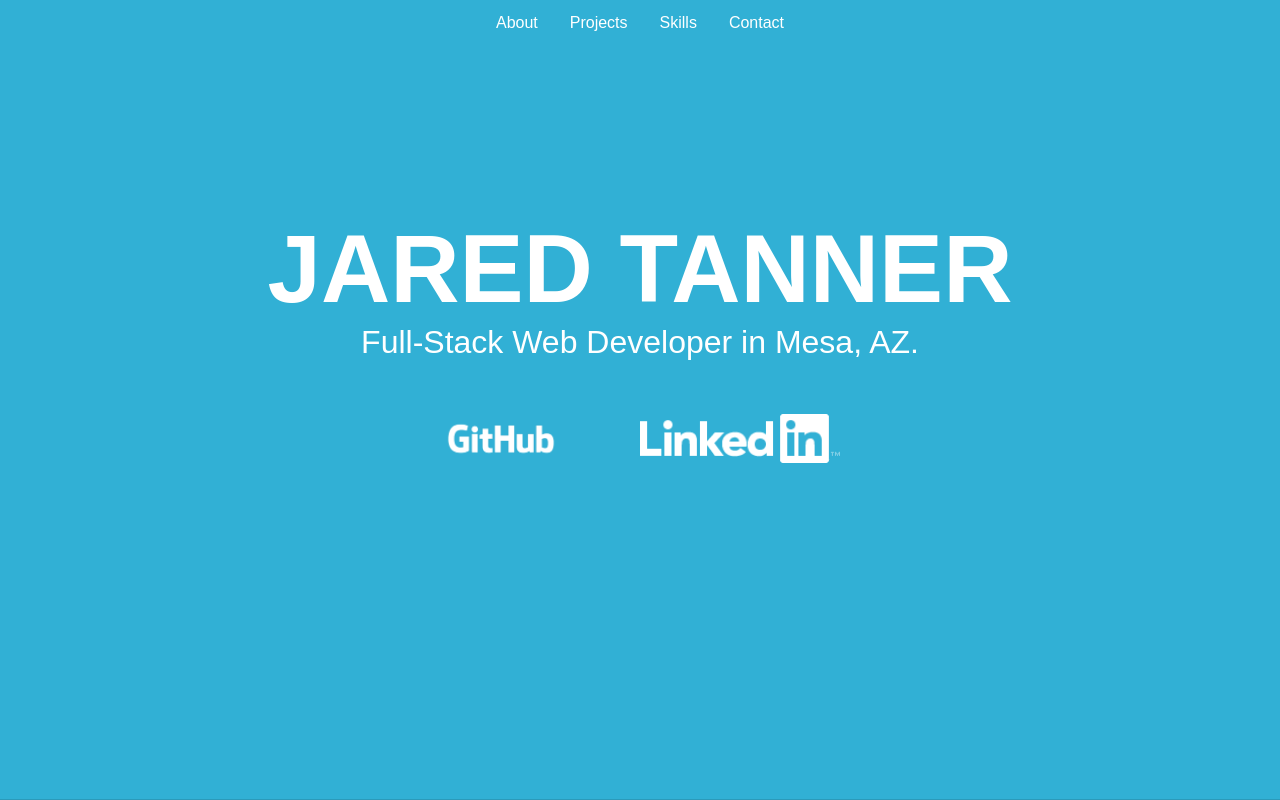
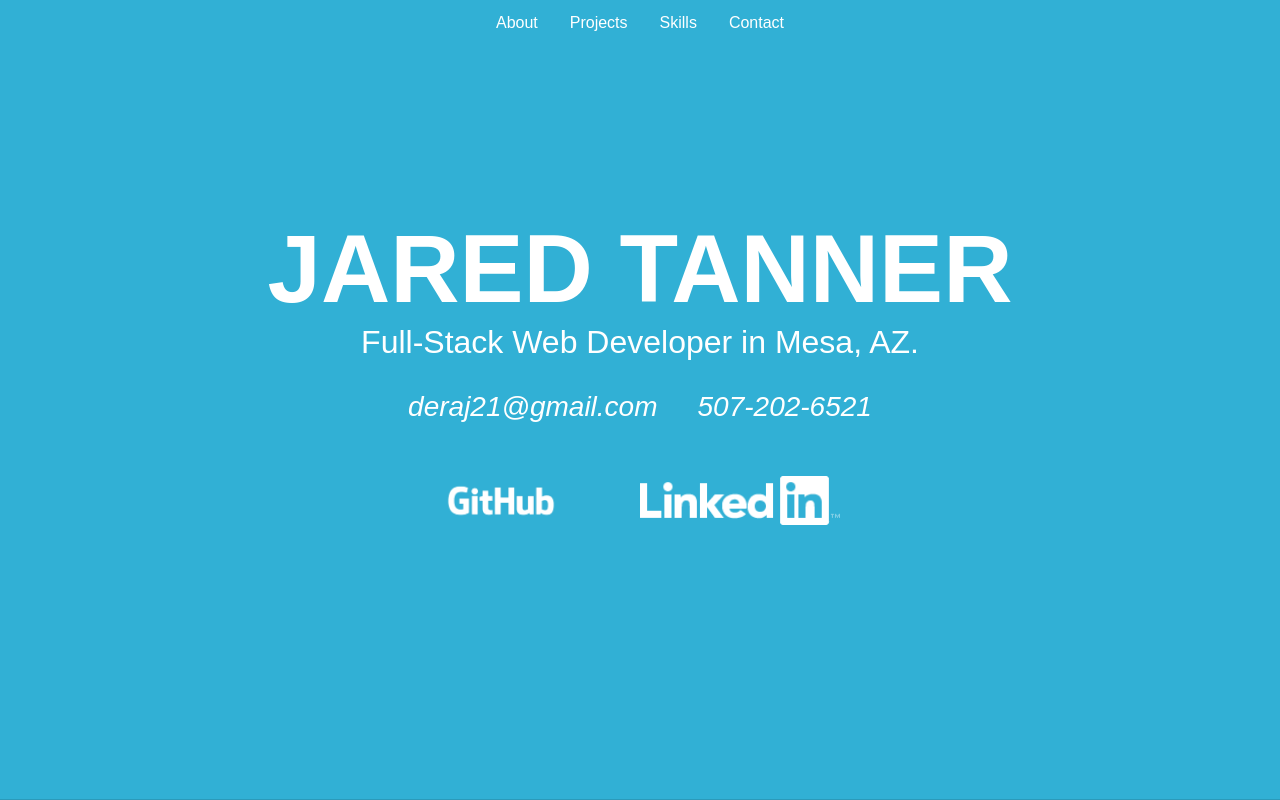
Before and after one commit to Deraj21/jaredmtanner-portfolio, a React (Create React App) app: page / in a window 1280 px wide. Shown: the top 800 px of the page. Built offline with nearby package versions, Linux system fonts and the light colour scheme; the HTML template or start-up script is replaced by a standard one.

Commit message:
added contact info

```diff
--- a/src/App.css
+++ b/src/App.css
@@ -46,6 +46,7 @@ body {
   flex-direction: column;
 }
 
+
 .jumbotron-text {
   /*TAGLINE UNDER NAME*/
   font-weight: 400;
@@ -53,6 +54,23 @@ body {
   color: white;
   text-align: center;
   padding-top: 150px;
+}
+
+.contact-info {
+  font-weight: 400;
+  font-size: 1.75em;
+  color: white;
+  text-align: center;
+  margin-top: 30px;
+  font-style: italic;
+}
+.contact-info > span {
+  margin: 0px 20px;
+}
+.small {
+  margin-bottom: 20px;
+  font-size: 1.5em;
+
 }
 
 .jumbotron-text h1 {
@@ -119,7 +137,7 @@ body {
 .main-content {
   flex: 0 0 66.6%;
   margin-top: 2rem;
-  margin-bottom: 3rem;
+  margin-bottom: 1rem;
 }
 
 .side-content-sm {
@@ -259,6 +277,10 @@ h4 {
   transition: .5s ease all;
 }
 
+.contact input::placeholder, .contact textarea::placeholder {
+  color: rgb(199, 199, 199);
+}
+
 .contact textarea {
   height: 150px;
   resize: none;
--- a/src/App.js
+++ b/src/App.js
@@ -11,7 +11,7 @@ import Footer from './components/Footer';
 import './App.css';
 
 import data from './data';
-let { name, links, title, city, state, jobs, about, schools, projects, skills, email, currentYear } = data;
+let { name, links, title, city, state, jobs, about, schools, projects, skills, phoneNum, email, currentYear } = data;
 
 class App extends Component {
   render() {
@@ -19,11 +19,11 @@ class App extends Component {
       <div className="App">
         <Navbar />
         <div className="container">
-          <Header name={name} links={links} title={title} city={city} state={state}/>
+          <Header name={name} links={links} title={title} city={city} state={state} email={email} phoneNum={phoneNum}/>
           <About about={about}/> {/* w */}
           <Projects projects={projects}/> {/* g */}
           <Skills skills={skills}/> {/* w */}
-          <Contact email={email}/>
+          <Contact email={email} phoneNum={phoneNum}/>
           <Footer currentYear={currentYear} name={name}/>
         </div>
       </div>
--- a/src/components/Contact.js
+++ b/src/components/Contact.js
@@ -2,7 +2,7 @@ import React from 'react';
 
 export default function Contact(props) {
 
-  let { email } = props;
+  let { email, phoneNum } = props;
 
   return (
     <div className="row blue">
@@ -12,6 +12,10 @@ export default function Contact(props) {
           <a className="anchor" name="contact"></a>
           <h2 className="white-text">Contact Me</h2>
         </div>
+        <div className="contact-info small">
+          <span>{email}</span>{"  |  "}
+          <span>{phoneNum}</span>
+      </div>
         <div className="contact content-body">
           <form method="POST" action={`https://formspree.io/${email}`}>
               <input type="hidden" name="_subject" value="Contact request from personal website" />
--- a/src/components/Header.js
+++ b/src/components/Header.js
@@ -2,13 +2,18 @@ import React from 'react';
 
 export default function Header(props) {
 
-  let { name, links, title, city, state } = props;
+  let { name, links, title, city, state, phoneNum, email } = props;
 
   return (
     <div className="jumbotron">
       <div className="jumbotron-text">
         <h1>{name.first} {name.last}</h1>
         <p>{title} in {city}, {state}.</p>
+      </div>
+      {/* contact info */}
+      <div className="contact-info">
+        <span>{email}</span>
+        <span>{phoneNum}</span>
       </div>
       <div className="jumbotron-social">
         <ul className="ul-social">
```
